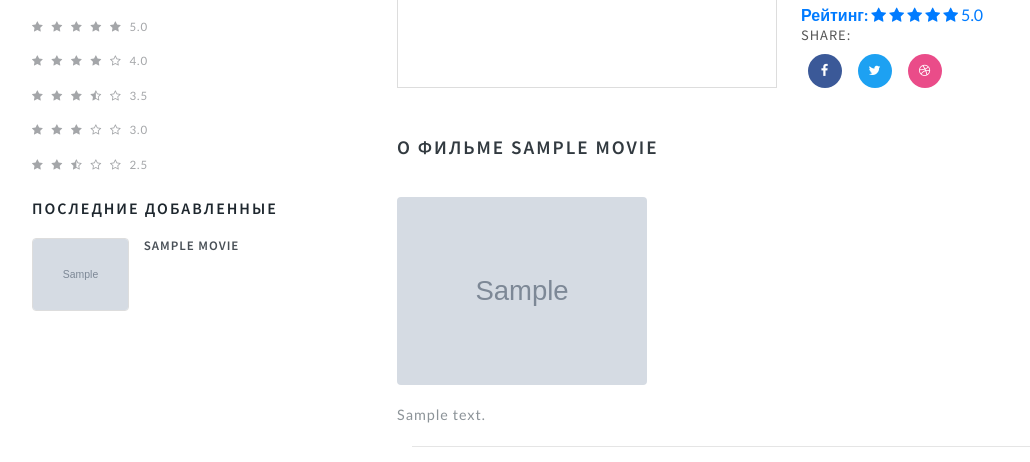
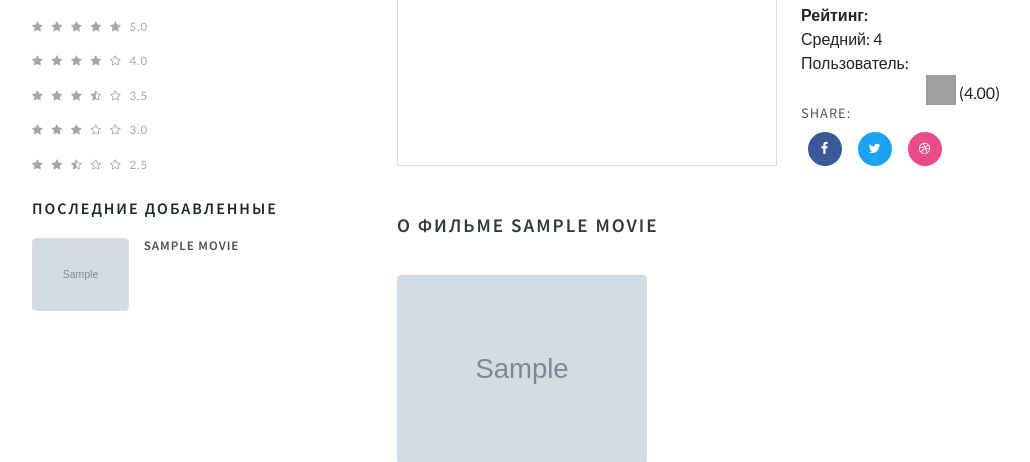
Before and after one commit to HavingNoFuture/django_movies, a Django app: template templates/movie_catalog/movie_detail.html in a window 1280 px wide. Shown: the part 1031-1493 px from the top of the page, without its empty margins (53-1083 px from the left). Run offline with Django 3.2, Linux system fonts and the light colour scheme; tables that the repository leaves empty hold one stand-in row (values such as "Sample post"); the template is opened without the code that fills it: values that come from a table or form of the project are taken from there, most other values are stand-ins (such as "Sample title", 1, 10 or a date in 2020); grey boxes marked "Sample" are stand-in pictures; some libraries are stand-ins or nearby versions; grey boxes are pictures that could not be loaded.

Commit message:
Добавил рейтинг. Теперь можно задавать рейтинг для фильма. Также видны пользовательский рейтинг и средний

```diff
--- a/movie_catalog/admin.py
+++ b/movie_catalog/admin.py
@@ -154,7 +154,7 @@ class RatingAdmin(admin.ModelAdmin):
     list_display_links = ("ip", "id")
     list_filter = ("movie", "ip", "star")
     search_fields = ("ip", "email")
-    readonly_fields = ("ip", "movie", "star")
+    # readonly_fields = ("ip", "movie", "star")
 
 
 @admin.register(Country)
--- a/movie_catalog/forms.py
+++ b/movie_catalog/forms.py
@@ -1,6 +1,6 @@
 from django import forms
 
-from movie_catalog.models import Reviews
+from movie_catalog.models import Reviews, Rating, RatingStars
 
 
 class ReviewForm(forms.ModelForm):
@@ -8,3 +8,14 @@ class ReviewForm(forms.ModelForm):
     class Meta:
         model = Reviews
         fields = ("name", "email", "text")
+
+
+class RatingForm(forms.ModelForm):
+    """Форма отзывов."""
+    star = forms.ModelChoiceField(
+        queryset=RatingStars.objects.all(), widget=forms.RadioSelect(), empty_label=None
+    )
+
+    class Meta:
+        model = Rating
+        fields = ("star",)
--- a/movie_catalog/models.py
+++ b/movie_catalog/models.py
@@ -202,9 +202,13 @@ class Rating(models.Model):
     def __str__(self):
         return f"{self.movie} - {self.star}"
 
+    def get_average_rating(self):
+        return Rating.objects.all().aggregate(models.Avg('star__value'))['star__value__avg']
+
     class Meta:
         verbose_name = "Рейтинг"
         verbose_name_plural = "Рейтинги"
+        ordering = ("-star",)
 
 
 class Reviews(models.Model):
--- a/movie_catalog/urls.py
+++ b/movie_catalog/urls.py
@@ -6,6 +6,7 @@ urlpatterns = [
     path('filter/', views.MovieFilterView.as_view(), name="movie_filter"),
     path('filter-json/', views.JsonMovieFilterView.as_view(), name="movie_filter_json"),
     path('persons/<str:slug>', views.PersonDetailView.as_view(), name="person_detail"),
+    path("add-rating/", views.AddRatingStar.as_view(), name='add_rating'),
     path('add_review/<int:pk>', views.AddReview.as_view(), name="add_review"),
     path('<str:slug>', views.MovieDetailView.as_view(), name="movie_detail"),
 ]
--- a/static/css/style.css
+++ b/static/css/style.css
@@ -383,7 +383,7 @@ li > a:only-child:after {
 /*--/banner --*/
 
 .main-banner {
-    background: url(../images/banner.jpg)no-repeat center;
+    background: url(../images/banner.jpg) no-repeat center;
     -webkit-background-size: cover;
     -moz-background-size: cover;
     -o-background-size: cover;
@@ -394,7 +394,7 @@ li > a:only-child:after {
 }
 
 .main-banner.inner {
-    background: url(../images/banner.jpg)no-repeat center;
+    background: url(../images/banner.jpg) no-repeat center;
     -webkit-background-size: cover;
     -moz-background-size: cover;
     -o-background-size: cover;
@@ -849,7 +849,7 @@ ul.w3layouts-box-list li {
 }
 
 .grid-img-right {
-    background: url(../images/single.jpg)no-repeat center;
+    background: url(../images/single.jpg) no-repeat center;
     -webkit-background-size: cover;
     -moz-background-size: cover;
     -o-background-size: cover;
@@ -1246,7 +1246,7 @@ a.move-top span {
 
 /*-- //to-top --*/
 
-@media(max-width:1366px) {
+@media (max-width:1366px) {
     .main-banner {
         min-height: 45em;
     }
@@ -1261,7 +1261,7 @@ a.move-top span {
     }
 }
 
-@media(max-width:1280px) {
+@media (max-width:1280px) {
     h3.tittle {
         font-size: 2.3em;
     }
@@ -1275,7 +1275,7 @@ a.move-top span {
     }
 }
 
-@media(max-width:1080px) {
+@media (max-width:1080px) {
     .banner-info h3 {
         font-size: 3em !important;
         letter-spacing: 2px;
@@ -1295,7 +1295,7 @@ a.move-top span {
     }
 }
 
-@media(max-width:1024px) {
+@media (max-width:1024px) {
     .banner-info {
         padding: 14em 0 0em 3em;
         width: 40%;
@@ -1307,7 +1307,7 @@ a.move-top span {
     }
 }
 
-@media(max-width:991px) {
+@media (max-width:991px) {
 
     .gd-bottom {
         float: left;
@@ -1376,7 +1376,7 @@ a.move-top span {
     }
 }
 
-@media(max-width:800px) {
+@media (max-width:800px) {
     .main-banner.inner {
         min-height: 12em;
     }
@@ -1395,7 +1395,7 @@ a.move-top span {
     }
 }
 
-@media(max-width:768px) {
+@media (max-width:768px) {
     .banner-info {
         padding: 11em 0 0em 1em;
         width: 58%;
@@ -1408,7 +1408,7 @@ a.move-top span {
     }
 }
 
-@media(max-width:767px) {
+@media (max-width:767px) {
     .icon-gd-info {
         text-align: center;
     }
@@ -1461,7 +1461,7 @@ a.move-top span {
     }
 }
 
-@media(max-width:640px) {
+@media (max-width:640px) {
     .main-banner {
         min-height: 28em;
     }
@@ -1482,7 +1482,7 @@ a.move-top span {
     }
 }
 
-@media(max-width:568px) {
+@media (max-width:568px) {
     .banner-info h3 {
         font-size: 2em !important;
         letter-spacing: 2px;
@@ -1499,7 +1499,7 @@ a.move-top span {
 
 }
 
-@media(max-width:480px) {
+@media (max-width:480px) {
     .main-banner {
         min-height: 25em;
     }
@@ -1524,7 +1524,7 @@ a.move-top span {
     }
 }
 
-@media(max-width:440px) {
+@media (max-width:440px) {
     .banner-info {
         padding: 8em 0 0em 1em;
         width: 68%;
@@ -1552,17 +1552,56 @@ a.move-top span {
 
 }
 
-@media(max-width:414px) {
+@media (max-width:414px) {
     .banner-info {
         padding: 8em 0 0em 1em;
         width: 75%;
     }
 }
 
-@media(max-width:384px) {}
-
-@media(max-width:375px) {}
-
-@media(max-width:320px) {}
+@media (max-width:384px) {}
+
+@media (max-width:375px) {}
+
+@media (max-width:320px) {}
 
 /*--//responsive--*/
+
+
+
+/* Checkbox stars */
+.rating {
+  overflow: hidden;
+  vertical-align: bottom;
+  display: inline-block;
+  width: 155px;
+  height: 30px;
+}
+
+.rating > input {
+  opacity: 0;
+  margin-right: -100%;
+  background: url('../images/star-off-big.png');
+}
+
+.rating > label {
+  position: relative;
+  display: block;
+  float: right;
+  background: url('../images/star-off-big.png');
+  background-size: 30px 30px;
+}
+
+.rating > label:before {
+  display: block;
+  opacity: 0;
+  content: '';
+  width: 30px;
+  height: 30px;
+  background: url('../images/star-on-big.png');
+  background-size: 30px 30px;
+  transition: opacity 0.2s linear;
+}
+
+.rating > label:hover:before,  .rating > label:hover ~ label:before,  .rating:not(:hover) > :checked ~ label:before { opacity: 1; }
+/* //Checkbox stars */
--- a/static/js/scripts.js
+++ b/static/js/scripts.js
@@ -58,3 +58,25 @@ let html = '\
         </div>\
     </div>\
 {{/movies}}'
+
+
+// Add star rating
+const ratingForm = document.querySelector('form[name=rating]');
+const currentRating = document.querySelector('#currentRating');
+console.log(currentRating, '');
+
+ratingForm.addEventListener("change", function (e) {
+    // Получаем данные из формы
+    let data = new FormData(this);
+    fetch(`${this.action}`, {
+        method: 'POST',
+        body: data
+    })
+    .then(
+        response => {console.log('hi');
+        alert("Рейтинг установлен");
+        console.log(currentRating, '');
+        currentRating.innerText(`hi.0`);}
+    )
+    .catch(error => alert("Ошибка"))
+});
--- a/templates/movie_catalog/movie_detail.html
+++ b/templates/movie_catalog/movie_detail.html
@@ -59,21 +59,22 @@
           <span><b>Сборы в США:</b> ${{ movie.fees_in_usa }}</span></li>
         <li style="list-style: none"><span><b>Сборы в мире:</b> ${{ movie.fess_in_world }}</span>
         </li>
+        <li style="list-style: none"><span><b>Рейтинг:</b></span></li>
+        <li style="list-style: none"><span>Средний: {{ average_rating }}</span></li>
+        <li style="list-style: none"><span>Пользователь:</span></li>
         <li style="list-style: none">
-          <a href="#"><b>Рейтинг:</b>
-            <span class="fa fa-star" aria-hidden="true"
-                style="outline: none; cursor: inherit;"></span>
-            <span class="fa fa-star" aria-hidden="true"
-                style="outline: none; cursor: inherit;"></span>
-            <span class="fa fa-star" aria-hidden="true"
-                style="outline: none; cursor: inherit;"></span>
-            <span class="fa fa-star" aria-hidden="true"
-                style="outline: none; cursor: inherit;"></span>
-            <span class="fa fa-star" aria-hidden="true"
-                style="outline: none; cursor: inherit;"></span>
-            <span class="editContent"
-                style="outline: none; cursor: inherit;">5.0</span>
-          </a>
+          <form action="{% url 'add_rating' %}" method="post" name="rating">
+              {% csrf_token %}
+              <input type="hidden" value="{{ movie.id }}" name="movie">
+              <span class="rating">
+                  {% for k, v in rating_form.fields.star.choices %}
+                      <input id="rating{{ v }}" type="radio" name="star" value="{{ k }}"
+                             {% if k == current_user_rating %}checked{% endif%}>
+                      <label for="rating{{ v }}">{{ k }}</label>
+                  {% endfor %}
+              </span>
+              <span id="currentRating" class="editContent">({{ current_user_rating }}.00)</span>
+          </form>
         </li>
         <div class="share-desc">
           <div class="share">
@@ -194,5 +195,5 @@ function addReview(name, id) {
 	document.getElementById("contactparent").value = id;
 	document.getElementById("contactcomment").innerText = `${name}, `;
 }
-</script>>
+</script>
 {% endblock movie %}
```
Also changed, not shown: movie_catalog/views.py (+37 -3 lines).
